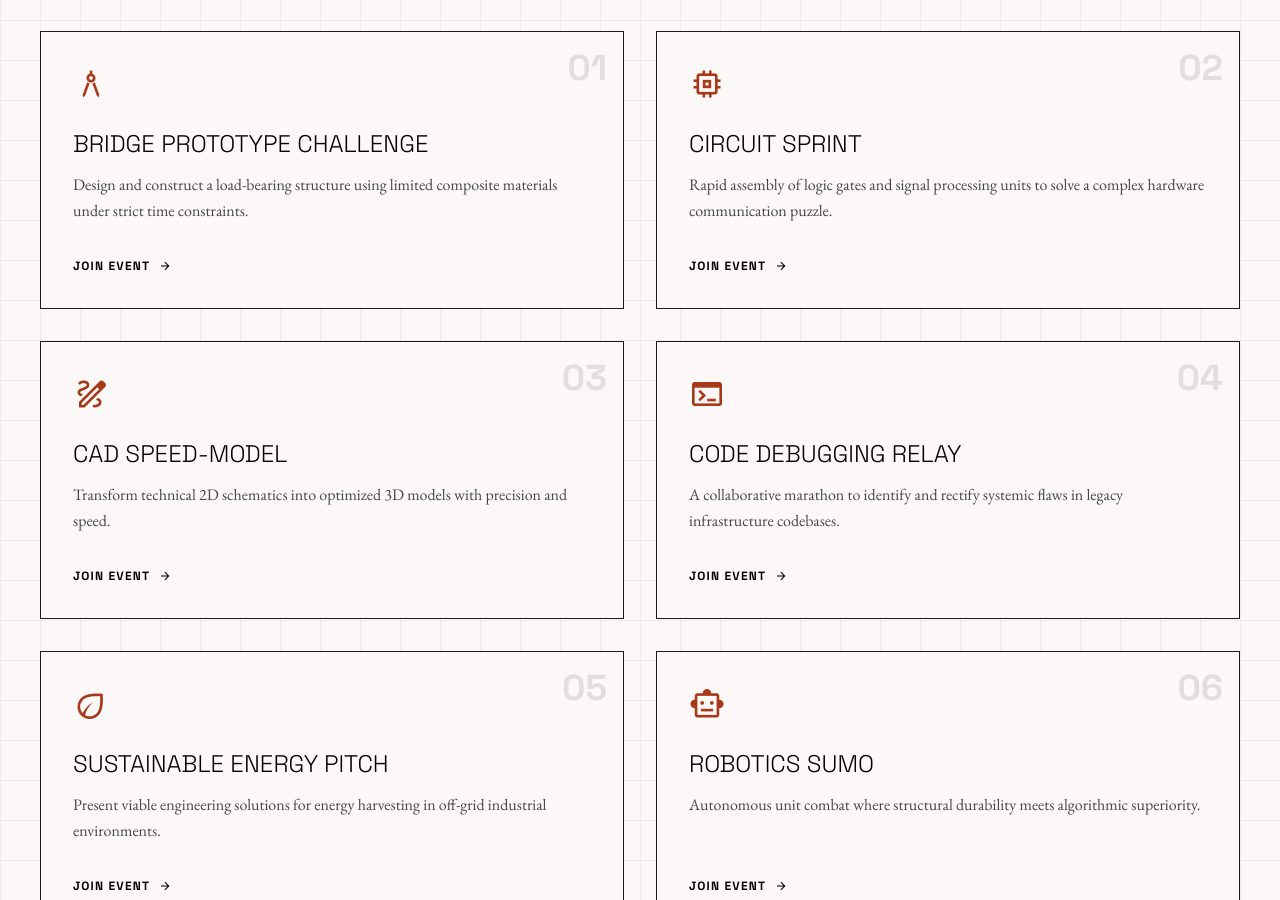
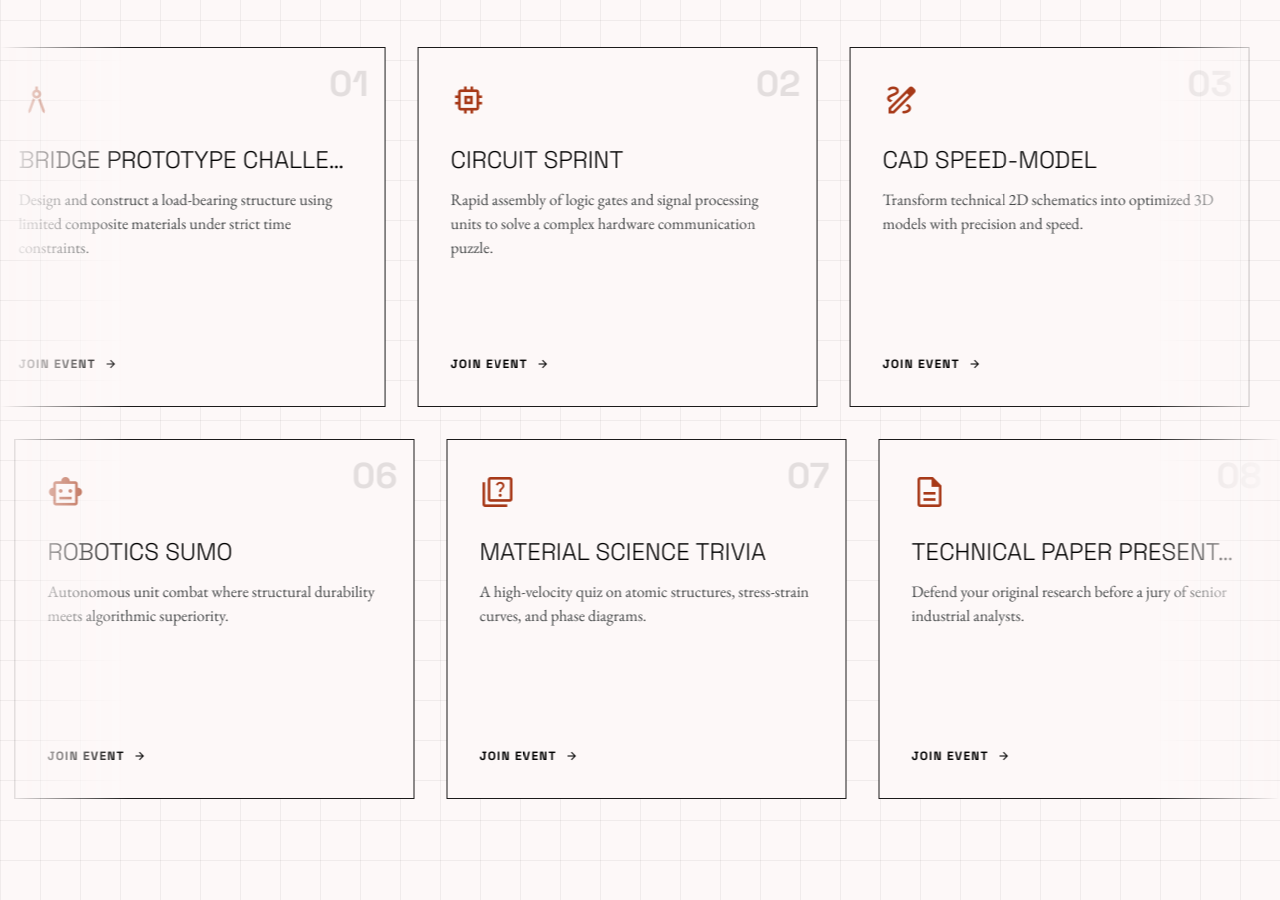
Before and after one commit to StarBoy013/Engineer-s-Day, a React (Vite) app: page / in a window 1280 px wide. Shown: the part 1900-2800 px from the top of the page. Built offline with nearby package versions, Linux system fonts and the light colour scheme.

Commit message:
feat: implement scroll-triggered horizontal translation for events

```diff
--- a/src/components/Events.tsx
+++ b/src/components/Events.tsx
@@ -1,4 +1,4 @@
-import React from "react";
+import React, { useEffect, useRef } from "react";
 import type { ChallengeEvent } from "../types";
 
 interface EventsProps {
@@ -78,30 +78,13 @@ export const challengeEvents: ChallengeEvent[] = [
   },
 ];
 
-export const Events: React.FC<EventsProps> = ({ onJoinEvent }) => {
+const EventCard: React.FC<{
+  event: ChallengeEvent;
+  onJoinEvent: (eventId: string) => void;
+}> = ({ event, onJoinEvent }) => {
   return (
-    <section className="py-24 px-margin-edge" id="events">
-      <div className="max-w-max-width mx-auto">
-        <div className="flex flex-col md:flex-row justify-between items-start md:items-end mb-16 gap-8">
-          <div>
-            <span className="font-label-caps text-label-caps text-secondary block mb-2 tracking-[0.3em]">
-              ANNOTATION 02
-            </span>
-            <h2 className="font-headline-lg text-4xl sm:text-headline-lg uppercase text-primary">
-              Events &amp; Games
-            </h2>
-          </div>
-          <p className="font-body-md text-on-surface-variant max-w-md">
-            Rigorous trials designed to stress-test your technical proficiency across diverse engineering disciplines.
-          </p>
-        </div>
-
-        {/* Card Grid */}
-        <div className="grid grid-cols-1 md:grid-cols-2 gap-8">
-          {challengeEvents.map((event) => (
     <div
-              key={event.id}
-              className="event-card group relative bg-surface p-8 flex flex-col justify-between"
+      className="event-card group relative bg-surface p-8 flex flex-col justify-between w-[290px] sm:w-[360px] md:w-[400px] h-[320px] md:h-[360px] flex-shrink-0"
     >
       {/* Event ID Badge */}
       <span className="absolute top-4 right-4 font-technical-numeral text-4xl text-primary/10 event-number select-none font-bold">
@@ -114,11 +97,11 @@ export const Events: React.FC<EventsProps> = ({ onJoinEvent }) => {
           {event.icon}
         </span>
 
-                <h3 className="font-headline-md text-xl sm:text-2xl uppercase mb-3 text-primary">
+        <h3 className="font-headline-md text-lg sm:text-xl md:text-2xl uppercase mb-3 text-primary truncate">
           {event.title}
         </h3>
 
-                <p className="font-body-md text-on-surface-variant mb-8 leading-relaxed">
+        <p className="font-body-md text-on-surface-variant mb-8 leading-relaxed text-sm md:text-base line-clamp-3 md:line-clamp-4">
           {event.description}
         </p>
       </div>
@@ -134,7 +117,107 @@ export const Events: React.FC<EventsProps> = ({ onJoinEvent }) => {
         </span>
       </button>
     </div>
+  );
+};
+
+export const Events: React.FC<EventsProps> = ({ onJoinEvent }) => {
+  const row1 = challengeEvents.slice(0, 5);
+  const row2 = challengeEvents.slice(5, 10);
+
+  const track1Ref = useRef<HTMLDivElement>(null);
+  const track2Ref = useRef<HTMLDivElement>(null);
+
+  useEffect(() => {
+    const track1 = track1Ref.current;
+    const track2 = track2Ref.current;
+    const section = document.getElementById("events");
+    if (!track1 || !track2 || !section) return;
+
+    let targetX1 = 0;
+    let targetX2 = 0;
+    let currentX1 = 0;
+    let currentX2 = 0;
+    let animationFrameId: number;
+
+    const updatePosition = () => {
+      // Smooth lerp (10% adjustment per frame)
+      currentX1 += (targetX1 - currentX1) * 0.1;
+      currentX2 += (targetX2 - currentX2) * 0.1;
+
+      // Apply translation to tracks
+      track1.style.transform = `translateX(${currentX1}px)`;
+      track2.style.transform = `translateX(${currentX2}px)`;
+
+      animationFrameId = requestAnimationFrame(updatePosition);
+    };
+
+    const handleScroll = () => {
+      const rect = section.getBoundingClientRect();
+      const viewportHeight = window.innerHeight;
+
+      // Only calculate when section is visible
+      if (rect.top < viewportHeight && rect.bottom > 0) {
+        const scrollRange = rect.height + viewportHeight;
+        const scrolledAmount = viewportHeight - rect.top;
+        const progress = Math.min(Math.max(scrolledAmount / scrollRange, 0), 1);
+
+        // Map progress [0, 1] to translation range.
+        // Row 1 slides left (moves towards -300px), row 2 slides right (moves towards +300px).
+        // Let's set a maximum travel distance of 300px on desktop, smaller on mobile.
+        const isMobile = window.innerWidth < 768;
+        const maxTranslate = isMobile ? 180 : 350;
+
+        targetX1 = (progress - 0.5) * -maxTranslate;
+        targetX2 = (progress - 0.5) * maxTranslate;
+      }
+    };
+
+    window.addEventListener("scroll", handleScroll, { passive: true });
+    animationFrameId = requestAnimationFrame(updatePosition);
+    handleScroll(); // Initial position check
+
+    return () => {
+      window.removeEventListener("scroll", handleScroll);
+      cancelAnimationFrame(animationFrameId);
+    };
+  }, []);
+
+  return (
+    <section className="py-24" id="events">
+      <div className="max-w-max-width mx-auto px-margin-edge mb-16">
+        <div className="flex flex-col md:flex-row justify-between items-start md:items-end gap-8">
+          <div>
+            <span className="font-label-caps text-label-caps text-secondary block mb-2 tracking-[0.3em]">
+              ANNOTATION 02
+            </span>
+            <h2 className="font-headline-lg text-4xl sm:text-headline-lg uppercase text-primary">
+              Events &amp; Games
+            </h2>
+          </div>
+          <p className="font-body-md text-on-surface-variant max-w-md">
+            Rigorous trials designed to stress-test your technical proficiency across diverse engineering disciplines.
+          </p>
+        </div>
+      </div>
+
+      {/* Sliding Tracks Linked to Scroll */}
+      <div className="flex flex-col gap-8 overflow-hidden w-full py-4">
+        {/* Row 1: Sliding Left on Scroll */}
+        <div className="marquee-container w-full overflow-hidden marquee-mask">
+          <div ref={track1Ref} className="flex gap-8 marquee-track">
+            {row1.map((event) => (
+              <EventCard key={event.id} event={event} onJoinEvent={onJoinEvent} />
             ))}
+          </div>
+        </div>
+
+        {/* Row 2: Sliding Right on Scroll */}
+        <div className="marquee-container w-full overflow-hidden marquee-mask">
+          <div ref={track2Ref} className="flex gap-8 marquee-track">
+            {row2.map((event) => (
+              <EventCard key={event.id} event={event} onJoinEvent={onJoinEvent} />
+            ))}
+          </div>
         </div>
       </div>
     </section>
--- a/src/index.css
+++ b/src/index.css
@@ -104,6 +104,16 @@
     to { transform: rotate(360deg); }
 }
 
+.marquee-track {
+  display: flex;
+  will-change: transform;
+}
+
+.marquee-mask {
+  mask-image: linear-gradient(to right, transparent, black 10%, black 90%, transparent);
+  -webkit-mask-image: linear-gradient(to right, transparent, black 10%, black 90%, transparent);
+}
+
 @keyframes bounce-slow {
   0%, 100% {
     transform: translateY(0);
```
Lines whose indentation alone changed are shown as unchanged.
